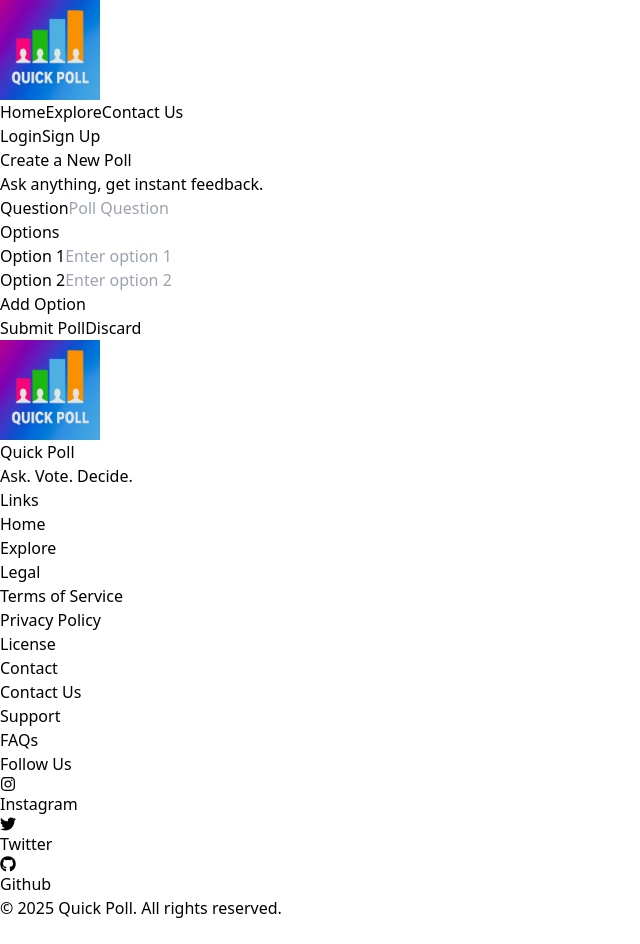
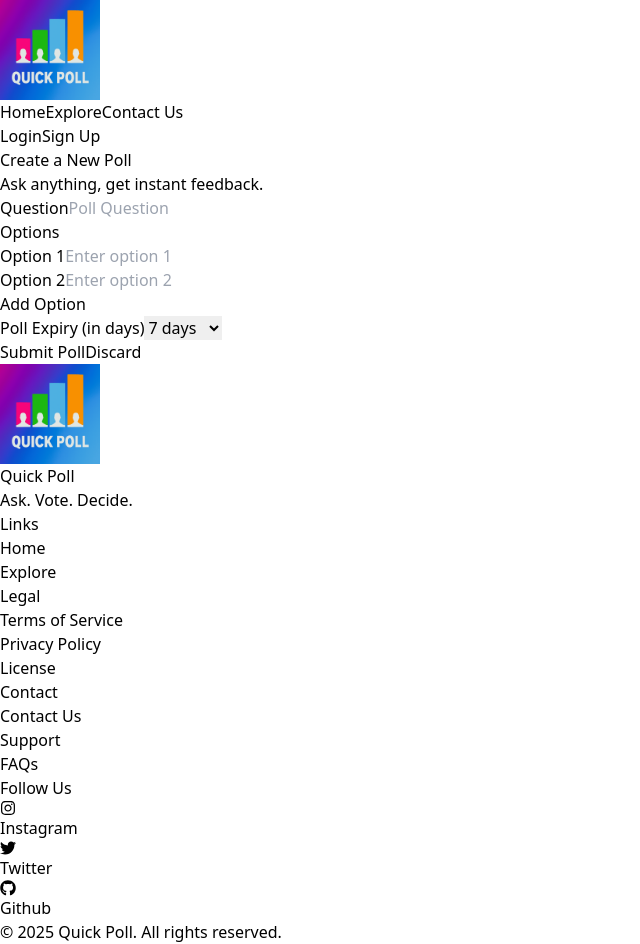
Before and after one commit to cyphering101Raman/Quick-Poll-Frontend, a React (Vite) app: page /create-poll in a window 1280 px wide. Shown: the whole page, without its empty margins (0-640 px from the left). Before the commit the page ends 920 px from the top, so only its background shows below. Built offline with nearby package versions, Linux system fonts and the light colour scheme.

Commit message:
feat: add poll expiry days selector and update poll creation logic

```diff
--- a/src/components/CreatePoll.jsx
+++ b/src/components/CreatePoll.jsx
@@ -47,7 +47,7 @@ const CreatePoll = () => {
     const lastField = `option${oldExtra.length + 3}`;
     unregister(lastField);
 
-    const resequenced = oldExtra.map((_, i) => `option${i+3}`);
+    const resequenced = oldExtra.map((_, i) => `option${i + 3}`);
     setExtraOptions(resequenced);
   };
 
@@ -55,18 +55,22 @@ const CreatePoll = () => {
   // Poll Logic
   const pollHandler = async (pollData) => {
     setHasSubmitted(true);
-    const { question, ...options } = pollData;
+    const { question, expiryDays, ...options } = pollData;
     const optionArray = Object.keys(options).map(key => ({
       text: options[key].trim(),
       voteCount: 0,
     }))
+
+    const days = parseInt(expiryDays) || 7;
+
     const pollPayload = {
       question,
       options: optionArray,
       timePosted: Date().toString(),
-      expiredAt: new Date(Date.now() + 24 * 60 * 60 * 1000).toString()
+      expiredAt: new Date(Date.now() + days * 24 * 60 * 60 * 1000).toString()
     }
 
+    console.log("CREATE-POLL payload ", pollPayload);
 
     try {
       const res = await axiosInstance.post('/poll/post', pollPayload)
@@ -82,7 +86,7 @@ const CreatePoll = () => {
       setExtraOptions([]);
       setCreateError("");
       setHasSubmitted(false);
-      toast.success("Poll created successfully! Redirecting to Explore…",{
+      toast.success("Poll created successfully! Redirecting to Explore…", {
         autoClose: 3000
       })
 
@@ -190,6 +194,25 @@ const CreatePoll = () => {
             }
           </div>
 
+          {/* Expiry Days Selector */}
+          <div>
+            <label htmlFor="expiryDays" className="block text-sm font-medium text-gray-200 mb-1">
+              Poll Expiry (in days)
+            </label>
+            <select
+              id="expiryDays"
+              {...register("expiryDays")}
+              defaultValue="7"
+              className="w-full bg-white/10 text-white border border-white/30 rounded-md py-2 px-3 focus:outline-none"
+            >
+              {[1, 2, 3, 5, 7, 10, 14, 30].map((day) => (
+                <option key={day} value={day} className="text-black">
+                  {day} {day === 1 ? "day" : "days"}
+                </option>
+              ))}
+            </select>
+          </div>
+
           {/* Action Buttons */}
           <div className="flex justify-between gap-4 pt-4 ">
             <Button
```
